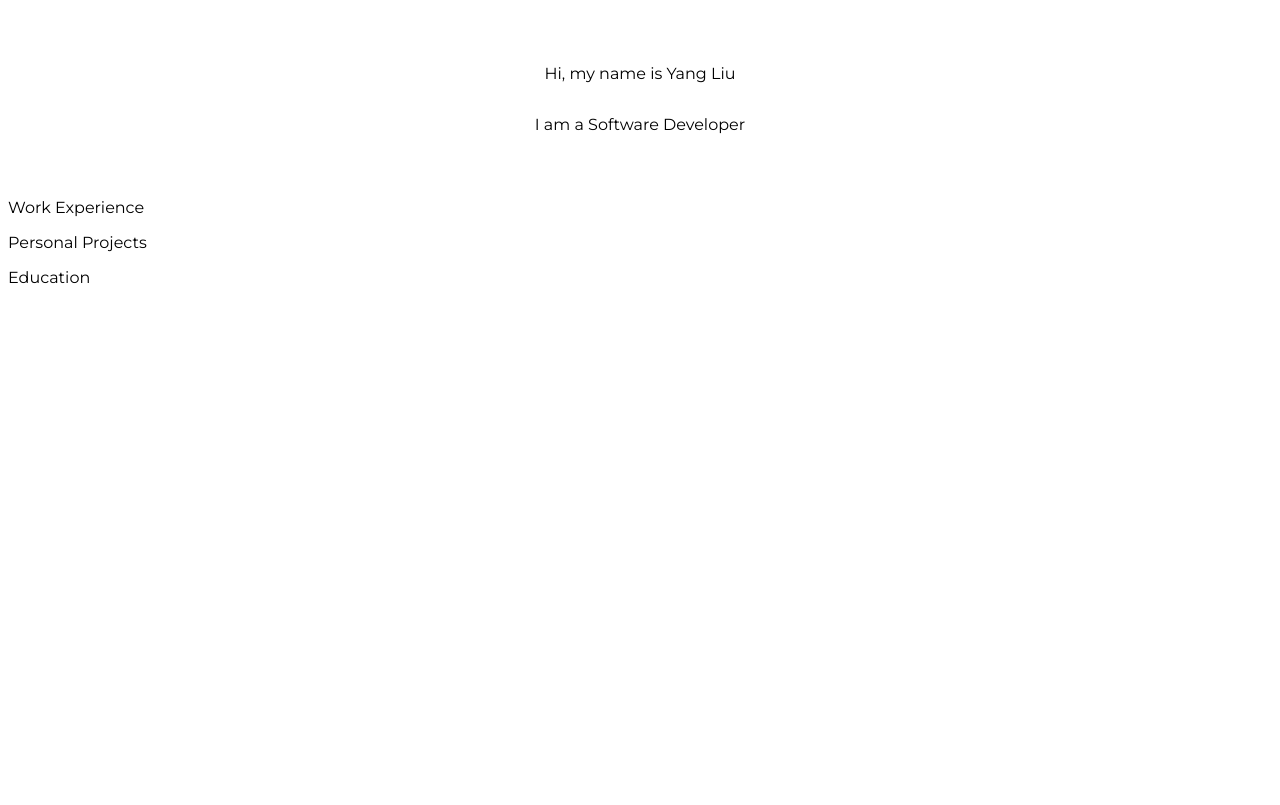
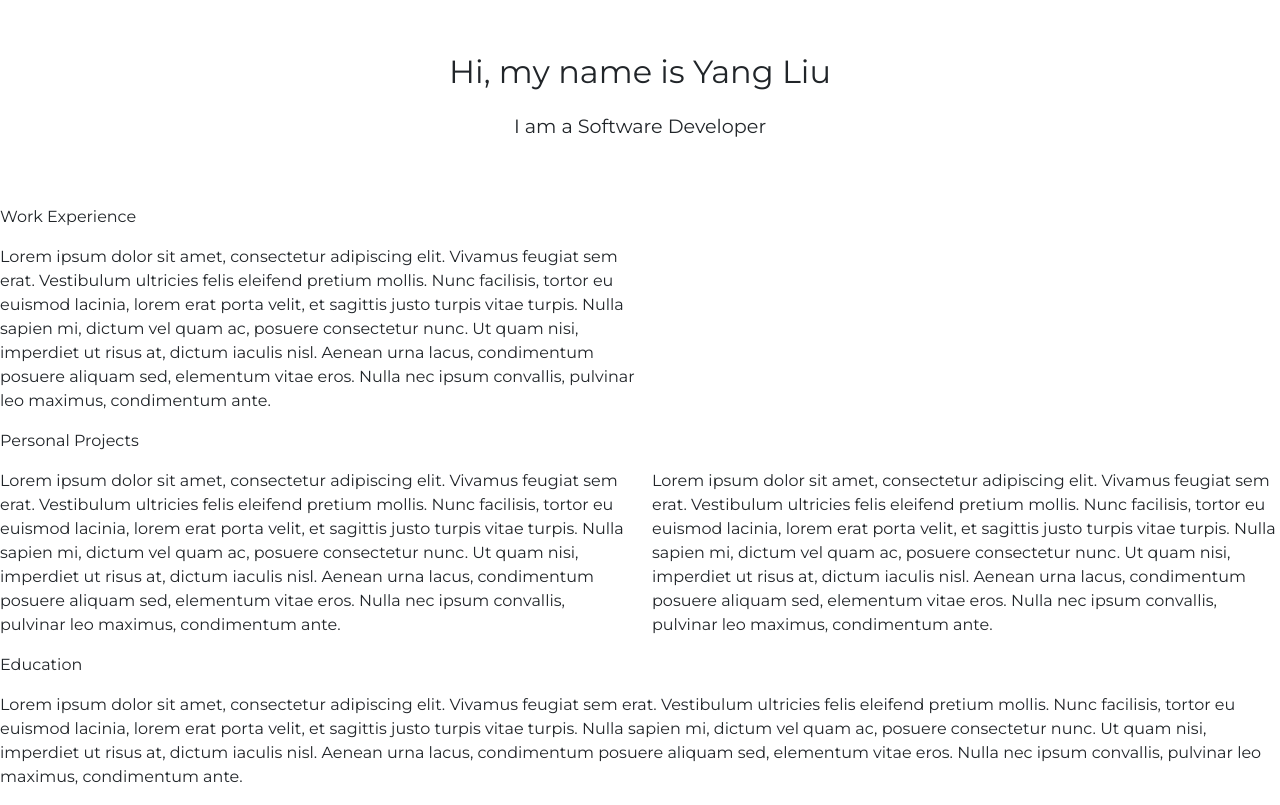
Before and after one commit to yangliudev/yangWebsite2022, a Gatsby site: page / in a window 1280 px wide. Built offline with nearby package versions, Linux system fonts and the light colour scheme; Gatsby itself is replaced by a stand-in of ours.

Commit message:
added bootstrap

```diff
--- a/package.json
+++ b/package.json
@@ -17,9 +17,11 @@
   "dependencies": {
     "@fontsource/montserrat": "^4.5.1",
     "babel-plugin-styled-components": "^2.0.2",
+    "bootstrap": "^5.1.3",
     "gatsby": "^4.4.0",
     "gatsby-plugin-styled-components": "^5.4.0",
     "react": "^17.0.1",
+    "react-bootstrap": "^2.1.0",
     "react-dom": "^17.0.1",
     "styled-components": "^5.3.3"
   }
--- a/src/pages/index.js
+++ b/src/pages/index.js
@@ -1,31 +1,79 @@
 import * as React from "react";
 
 import styled from "styled-components";
+import { Row, Col } from "react-bootstrap";
+import "bootstrap/dist/css/bootstrap.min.css";
 
 const IndexPage = () => {
   return (
-    <main>
+    <div>
       <title>Yang Liu</title>
-      <Container>
-        <Text>Hi, my name is Yang Liu</Text>
-        <Text>I am a Software Developer</Text>
-      </Container>
-      <div>
+      <TitleDiv>
+        <Header>Hi, my name is Yang Liu</Header>
+        <SubHeader>I am a Software Developer</SubHeader>
+      </TitleDiv>
+      <PersonalProjectsDiv>
         <Text>Work Experience</Text>
-      </div>
+        <Text>
+          Lorem ipsum dolor sit amet, consectetur adipiscing elit. Vivamus
+          feugiat sem erat. Vestibulum ultricies felis eleifend pretium mollis.
+          Nunc facilisis, tortor eu euismod lacinia, lorem erat porta velit, et
+          sagittis justo turpis vitae turpis. Nulla sapien mi, dictum vel quam
+          ac, posuere consectetur nunc. Ut quam nisi, imperdiet ut risus at,
+          dictum iaculis nisl. Aenean urna lacus, condimentum posuere aliquam
+          sed, elementum vitae eros. Nulla nec ipsum convallis, pulvinar leo
+          maximus, condimentum ante.
+        </Text>
+      </PersonalProjectsDiv>
       <div>
         <Text>Personal Projects</Text>
+        <Row>
+          <Col sm={12} md={6}>
+            <Text>
+              Lorem ipsum dolor sit amet, consectetur adipiscing elit. Vivamus
+              feugiat sem erat. Vestibulum ultricies felis eleifend pretium
+              mollis. Nunc facilisis, tortor eu euismod lacinia, lorem erat
+              porta velit, et sagittis justo turpis vitae turpis. Nulla sapien
+              mi, dictum vel quam ac, posuere consectetur nunc. Ut quam nisi,
+              imperdiet ut risus at, dictum iaculis nisl. Aenean urna lacus,
+              condimentum posuere aliquam sed, elementum vitae eros. Nulla nec
+              ipsum convallis, pulvinar leo maximus, condimentum ante.
+            </Text>
+          </Col>
+          <Col sm={12} md={6}>
+            <Text>
+              Lorem ipsum dolor sit amet, consectetur adipiscing elit. Vivamus
+              feugiat sem erat. Vestibulum ultricies felis eleifend pretium
+              mollis. Nunc facilisis, tortor eu euismod lacinia, lorem erat
+              porta velit, et sagittis justo turpis vitae turpis. Nulla sapien
+              mi, dictum vel quam ac, posuere consectetur nunc. Ut quam nisi,
+              imperdiet ut risus at, dictum iaculis nisl. Aenean urna lacus,
+              condimentum posuere aliquam sed, elementum vitae eros. Nulla nec
+              ipsum convallis, pulvinar leo maximus, condimentum ante.
+            </Text>
+          </Col>
+        </Row>
       </div>
       <div>
         <Text>Education</Text>
+        <Text>
+          Lorem ipsum dolor sit amet, consectetur adipiscing elit. Vivamus
+          feugiat sem erat. Vestibulum ultricies felis eleifend pretium mollis.
+          Nunc facilisis, tortor eu euismod lacinia, lorem erat porta velit, et
+          sagittis justo turpis vitae turpis. Nulla sapien mi, dictum vel quam
+          ac, posuere consectetur nunc. Ut quam nisi, imperdiet ut risus at,
+          dictum iaculis nisl. Aenean urna lacus, condimentum posuere aliquam
+          sed, elementum vitae eros. Nulla nec ipsum convallis, pulvinar leo
+          maximus, condimentum ante.
+        </Text>
       </div>
-    </main>
+    </div>
   );
 };
 
 // Styled Components
 
-const Container = styled.div`
+const TitleDiv = styled.div`
   margin: 3rem auto;
   max-width: 600px;
   display: flex;
@@ -34,6 +82,20 @@ const Container = styled.div`
   justify-content: center;
 `;
 
+const PersonalProjectsDiv = styled.div`
+  width: 50%;
+`;
+
+const Header = styled.p`
+  font-family: "Montserrat";
+  font-size: 2em;
+`;
+
+const SubHeader = styled.p`
+  font-family: "Montserrat";
+  font-size: 1.2em;
+`;
+
 const Text = styled.p`
   font-family: "Montserrat";
 `;
```
Also changed, not shown: 1 other file.
